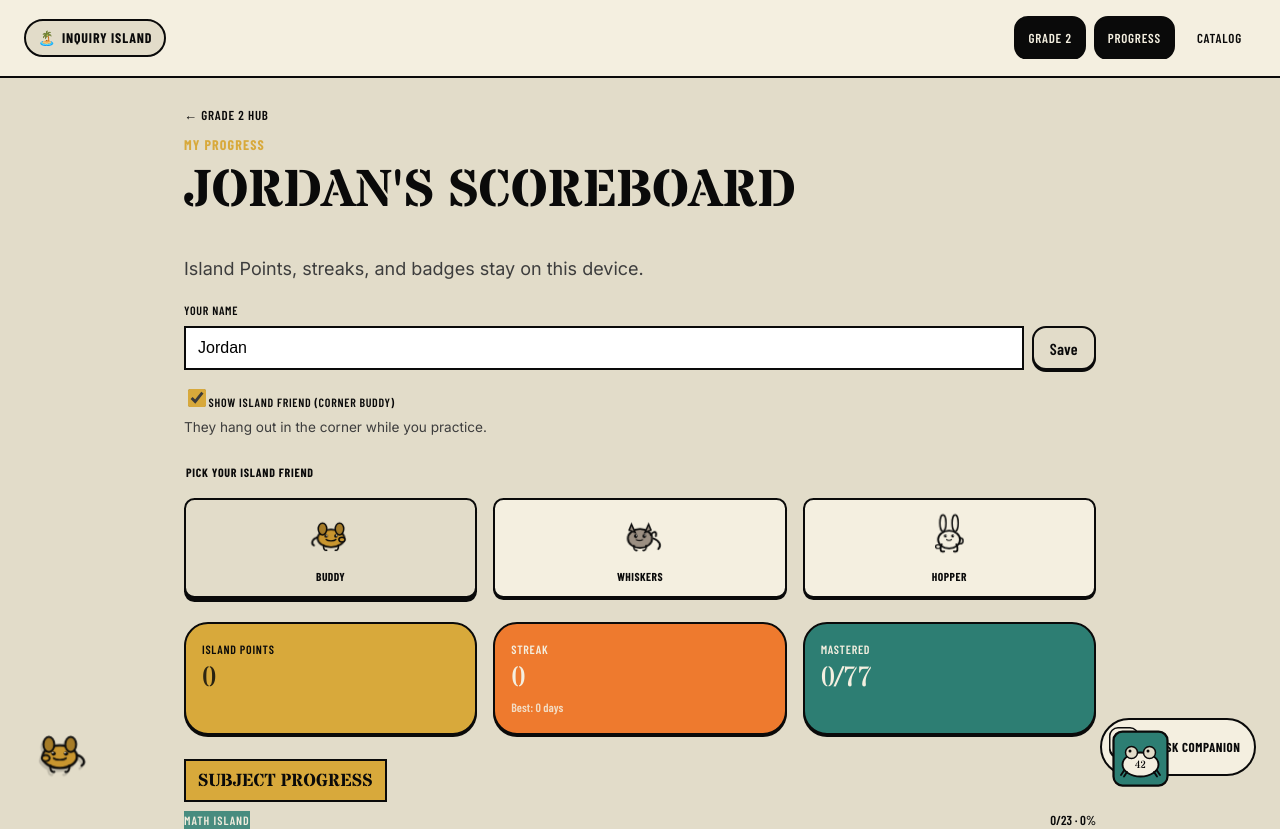
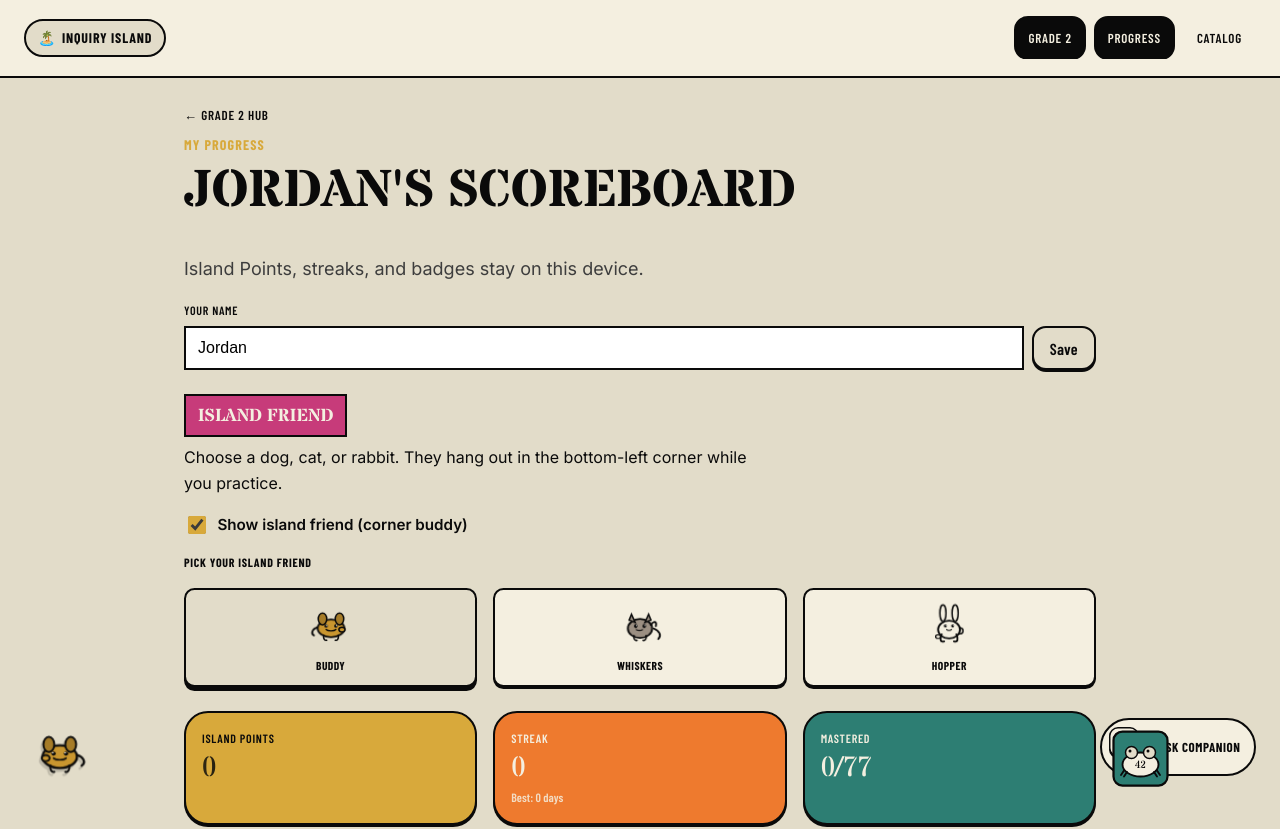
Before and after one commit to asub927/fun-lab-kids, a React (Vite) app: page /grade-2/progress in a window 1280 px wide. Shown: the top 829 px of the page. Built offline with nearby package versions, Linux system fonts and the light colour scheme; a web font is replaced by a local one.

Commit message:
fix: make island friend picker easier to find on Progress
Move pet settings out of the scroll-reveal block into a dedicated Island
Friend section with a section heading. Add a Grade 2 Hub link that jumps
to the picker.

Co-authored-by: Anantha Subramanya <asub927@gmail.com>

```diff
--- a/src/index.css
+++ b/src/index.css
@@ -1597,6 +1597,16 @@ tbody tr:last-child td {
   text-transform: uppercase;
   letter-spacing: 0.04em;
   color: var(--color-ink);
+}
+
+.hub-pet-link {
+  font-family: var(--font-chrome);
+  font-size: 0.8125rem;
+  font-weight: 700;
+  text-transform: uppercase;
+  letter-spacing: 0.04em;
+  color: var(--color-ink);
+  opacity: 0.9;
 }
 
 .lab-card-progress {
@@ -3184,8 +3194,13 @@ main:has(.home-page) {
   transition: transform var(--duration-fast) var(--ease-out-expo);
 }
 
-.hub-progress-link:hover {
+.hub-progress-link:hover,
+.hub-pet-link:hover {
   transform: translateX(4px);
+}
+
+.hub-pet-link {
+  transition: transform var(--duration-fast) var(--ease-out-expo);
 }
 
 /* Island companion */
@@ -3726,19 +3741,27 @@ main:has(.home-page) {
   color: var(--color-ink-muted, rgba(10, 10, 10, 0.65));
 }
 
+.pet-settings-section {
+  margin-top: var(--space-2);
+  margin-bottom: var(--space-3);
+}
+
+.pet-settings-lead {
+  margin: 0 0 var(--space-2);
+  max-width: 36rem;
+}
+
 .pet-species-picker {
-  margin: var(--space-3) 0 0;
-  padding: 0;
-  border: none;
-}
-
-.pet-species-picker legend {
+  margin: var(--space-2) 0 0;
+}
+
+.pet-species-picker-label {
+  margin: 0 0 var(--space-2);
   font-family: var(--font-chrome);
   font-size: 0.75rem;
   font-weight: 800;
   letter-spacing: 0.06em;
   text-transform: uppercase;
-  margin-bottom: var(--space-2);
 }
 
 .pet-species-picker-grid {
--- a/src/pages/Grade2HubPage.tsx
+++ b/src/pages/Grade2HubPage.tsx
@@ -62,6 +62,9 @@ export function Grade2HubPage() {
         <Link to="/grade-2/progress" className="hub-progress-link">
           My Progress →
         </Link>
+        <Link to="/grade-2/progress#island-friend" className="hub-pet-link">
+          Pick corner buddy →
+        </Link>
       </div>
 
       <RevealGroup className="character-crew" aria-labelledby="crew-heading">
--- a/src/pages/ProgressScoreboardPage.tsx
+++ b/src/pages/ProgressScoreboardPage.tsx
@@ -88,6 +88,20 @@ export function ProgressScoreboardPage() {
               Save
             </button>
           </div>
+        </div>
+      </Reveal>
+
+      <section
+        id="island-friend"
+        className="scoreboard-section pet-settings-section"
+        aria-labelledby="island-friend-heading"
+      >
+        <h2 id="island-friend-heading" className="section-label accent-pink">
+          Island Friend
+        </h2>
+        <p className="pet-settings-lead">
+          Choose a dog, cat, or rabbit. They hang out in the bottom-left corner while you practice.
+        </p>
         <label className="pet-pref-toggle" htmlFor="pet-visible">
           <input
             id="pet-visible"
@@ -97,9 +111,10 @@ export function ProgressScoreboardPage() {
           />
           <span>Show island friend (corner buddy)</span>
         </label>
-          <p className="pet-pref-hint">They hang out in the corner while you practice.</p>
-          <fieldset className="pet-species-picker" aria-labelledby="pet-species-heading">
-            <legend id="pet-species-heading">Pick your island friend</legend>
+        <div className="pet-species-picker" role="group" aria-labelledby="pet-species-heading">
+          <p id="pet-species-heading" className="pet-species-picker-label">
+            Pick your island friend
+          </p>
           <div className="pet-species-picker-grid">
             {PET_SPECIES.map((species) => (
               <button
@@ -122,9 +137,8 @@ export function ProgressScoreboardPage() {
               </button>
             ))}
           </div>
-          </fieldset>
         </div>
-      </Reveal>
+      </section>
 
       <RevealGroup className="scoreboard-hero" role="region" aria-label="Progress summary">
         <div className="scoreboard-stat accent-yellow scoreboard-stat--xp">
```
Lines whose indentation alone changed are shown as unchanged.
